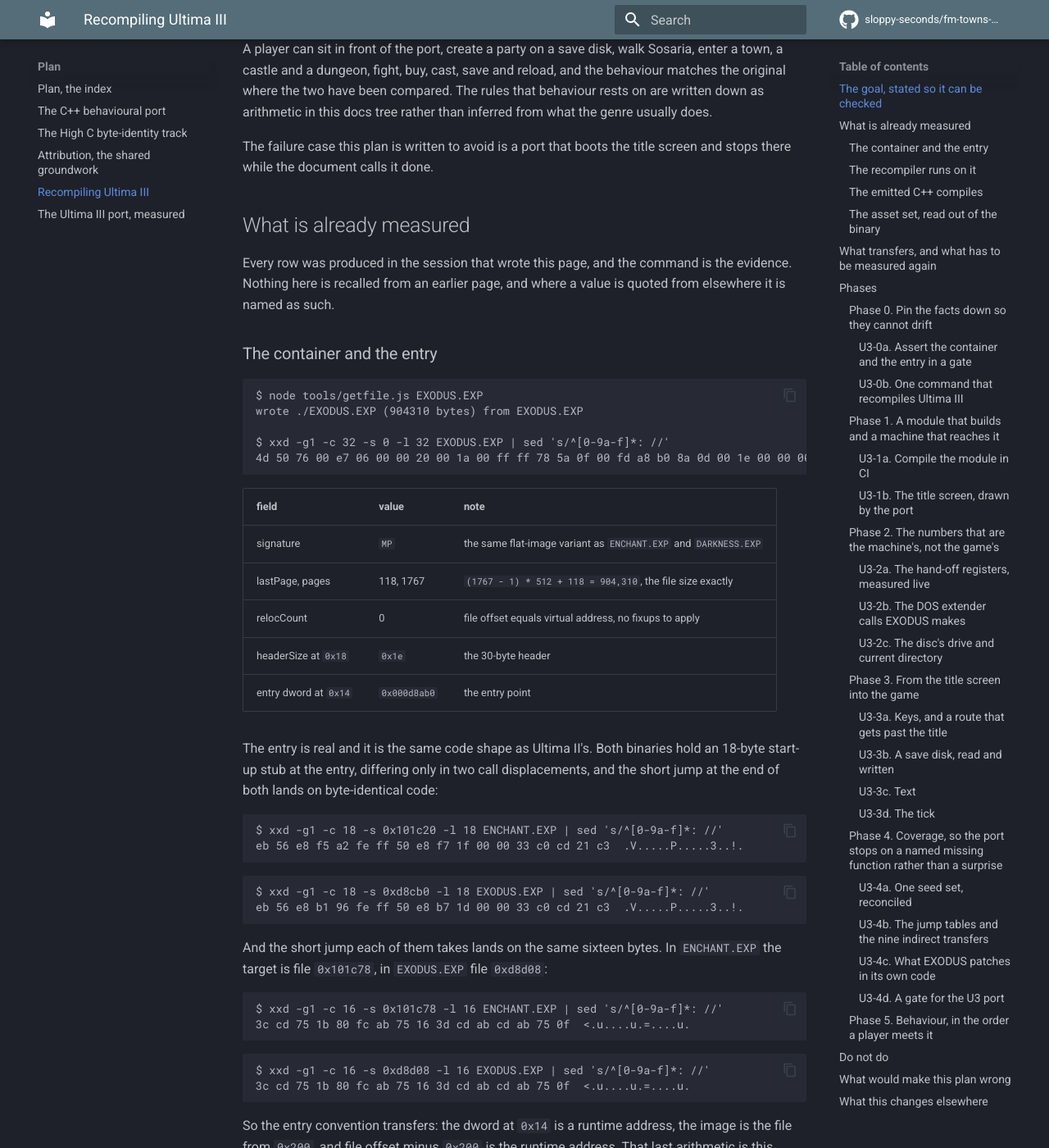
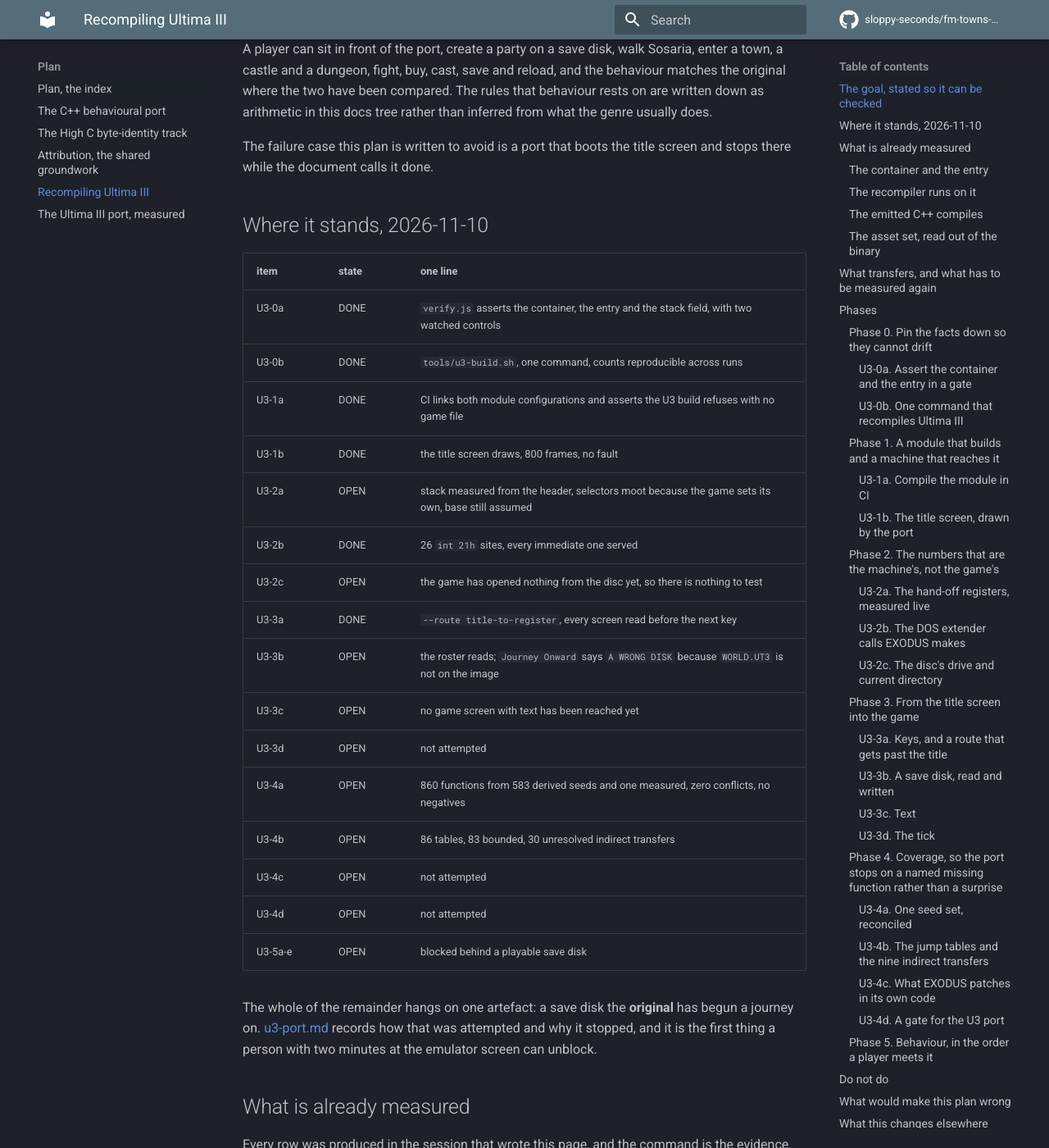
Before and after one commit to sloppy-seconds/fm-towns-ultima, an MkDocs documentation site: the page built from docs/recompile-ultima3-plan.md, in a window 1280 px wide and 1400 px high, scrolled down 585 px. Shown: the whole window at 82% size. Built offline with MkDocs 1.6.1 and Material for MkDocs 9.7.7, drawn with Linux system fonts in a browser that asks for light colours; comment, search, counter and statistics services are not loaded.

Commit message:
u3: where the plan stands, and the attempt at a playable disk
The plan carries a state table now, because the item list had grown long enough
that the honest answer to "what is left" was three sections of reading. Nine
items are done, five are open for a real reason, and every one of those five is
the same reason: a save disk the original game has begun a journey on.

The attempt is recorded rather than left invisible. A second container was
started with its own ports, the disc read only and copies of the floppy and CMOS
in /var/tmp, so nothing shared could be written. It reached the TownsOS launcher
and stopped, because that launcher is mouse driven and the vision model's pixel
readings came back in a coordinate space of their own. Clicking on that reading
would have been a guess with a measurement's clothes on, so the container was
removed with the floppy copy untouched.

docs/u3-port.md says what would finish it: two minutes at the screen, or the
pixel discipline tools/u2flow.py uses, measured on this machine first.

```diff
--- a/docs/recompile-ultima3-plan.md
+++ b/docs/recompile-ultima3-plan.md
@@ -23,6 +23,31 @@
 
 The failure case this plan is written to avoid is a port that boots the title screen and stops there
 while the document calls it done.
+
+## Where it stands, 2026-11-10
+
+| item | state | one line |
+|---|---|---|
+| U3-0a | DONE | `verify.js` asserts the container, the entry and the stack field, with two watched controls |
+| U3-0b | DONE | `tools/u3-build.sh`, one command, counts reproducible across runs |
+| U3-1a | DONE | CI links both module configurations and asserts the U3 build refuses with no game file |
+| U3-1b | DONE | the title screen draws, 800 frames, no fault |
+| U3-2a | OPEN | stack measured from the header, selectors moot because the game sets its own, base still assumed |
+| U3-2b | DONE | 26 `int 21h` sites, every immediate one served |
+| U3-2c | OPEN | the game has opened nothing from the disc yet, so there is nothing to test |
+| U3-3a | DONE | `--route title-to-register`, every screen read before the next key |
+| U3-3b | OPEN | the roster reads; `Journey Onward` says `A WRONG DISK` because `WORLD.UT3` is not on the image |
+| U3-3c | OPEN | no game screen with text has been reached yet |
+| U3-3d | OPEN | not attempted |
+| U3-4a | OPEN | 860 functions from 583 derived seeds and one measured, zero conflicts, no negatives |
+| U3-4b | OPEN | 86 tables, 83 bounded, 30 unresolved indirect transfers |
+| U3-4c | OPEN | not attempted |
+| U3-4d | OPEN | not attempted |
+| U3-5a-e | OPEN | blocked behind a playable save disk |
+
+The whole of the remainder hangs on one artefact: a save disk the **original** has begun a journey on.
+[u3-port.md](u3-port.md) records how that was attempted and why it stopped, and it is the first thing a
+person with two minutes at the emulator screen can unblock.
 
 ## What is already measured
 
```
Also changed, not shown: docs/u3-port.md (+17 -0 lines).
